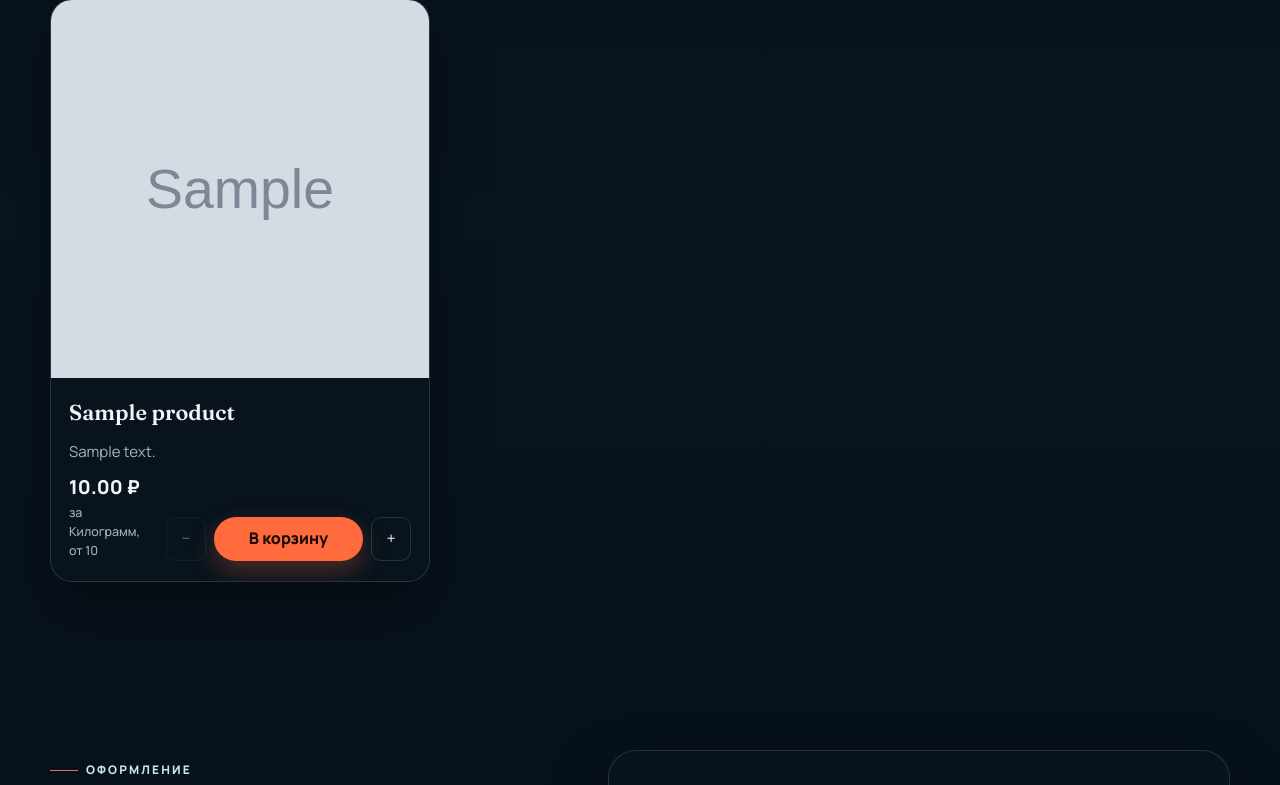
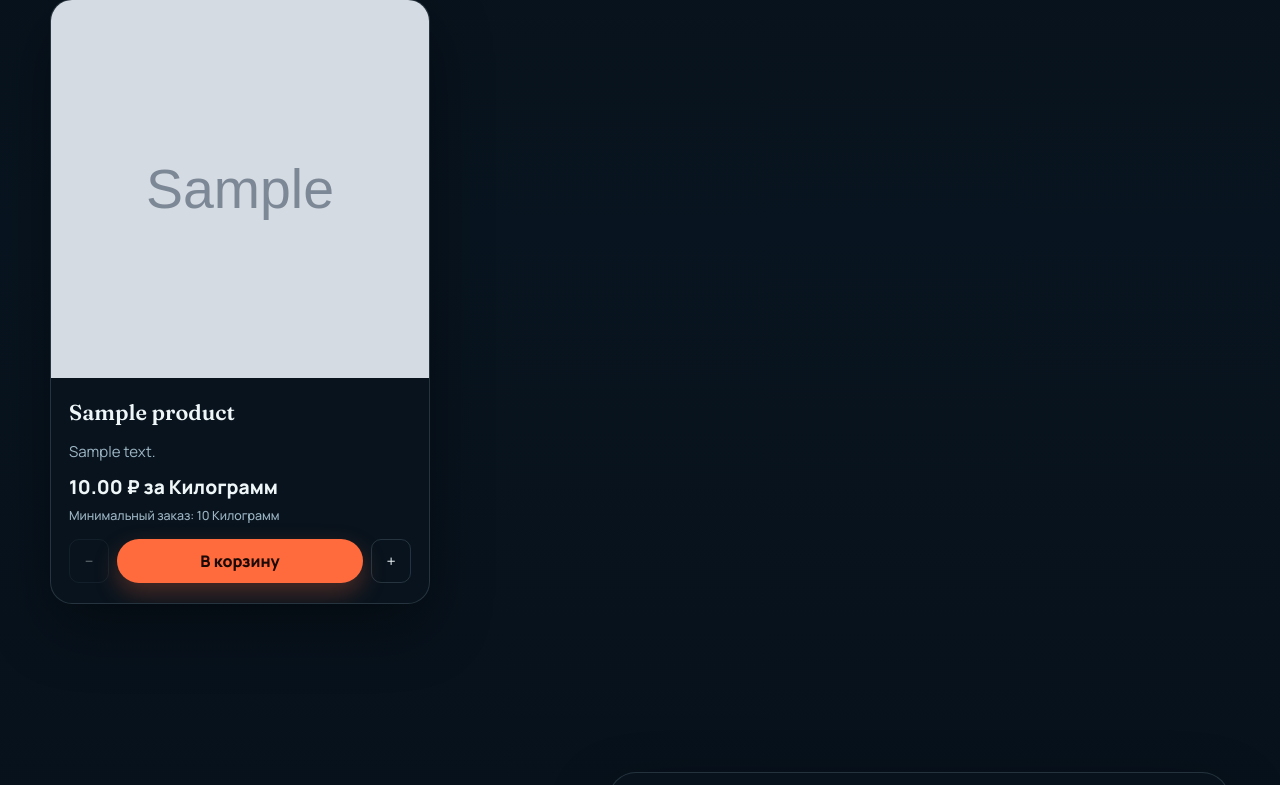
Before and after one commit to SVV-aiconsulting/e-comerce-project-zerocoder, a Django app: page / in a window 1280 px wide. Shown: the part 1371-2156 px from the top of the page. Run offline with Django 5.2, Linux system fonts and the light colour scheme; tables that the repository leaves empty hold one stand-in row (values such as "Sample post"); grey boxes marked "Sample" are stand-in pictures; data that the repository does not hold is empty; parts of the project's set-up code (start-up, migrations or seed data) failed here and were passed over.

Commit message:
Refine website product card layout

```diff
--- a/apps/intake/templates/intake/natural_order_form.html
+++ b/apps/intake/templates/intake/natural_order_form.html
@@ -69,8 +69,8 @@
           {% if product.description %}<p class="desc">{{ product.description }}</p>{% endif %}
           <div class="product-card__meta">
             <div class="price">
-              {{ product.base_price }} ₽
-              <small>за {{ product.unit_label }}, от {{ product.min_quantity|floatformat:"-3" }}</small>
+              <span class="price__main">{{ product.base_price }} ₽ за {{ product.unit_label }}</span>
+              <small>Минимальный заказ: {{ product.min_quantity|floatformat:"-3" }} {{ product.unit_label }}</small>
             </div>
             <div class="catalog-cart-controls" data-min="{{ product.min_quantity }}">
               <button type="button" class="catalog-step" data-qty-step="-" aria-label="Уменьшить количество {{ product.name }}" disabled>−</button>
--- a/frontends/website/static/website/css/storefront.css
+++ b/frontends/website/static/website/css/storefront.css
@@ -402,9 +402,9 @@ textarea {
 
 .product-card__meta {
   display: flex;
-  align-items: end;
-  justify-content: space-between;
-  gap: 12px;
+  flex-direction: column;
+  align-items: stretch;
+  gap: 14px;
 }
 
 .price {
@@ -412,8 +412,14 @@ textarea {
   font-size: 1.2rem;
 }
 
+.price__main {
+  display: block;
+  white-space: nowrap;
+}
+
 .price small {
   display: block;
+  margin-top: 3px;
   font-weight: 500;
   color: var(--mist);
   font-size: 0.78rem;
--- a/frontends/website/static/website/js/storefront.js
+++ b/frontends/website/static/website/js/storefront.js
@@ -75,8 +75,8 @@
           ${description}
           <div class="product-card__meta">
             <div class="price">
-              ${escapeHtml(product.base_price)} ₽
-              <small>за ${escapeHtml(product.unit_label)}, от ${escapeHtml(formatQuantity(product.min_quantity))}</small>
+              <span class="price__main">${escapeHtml(product.base_price)} ₽ за ${escapeHtml(product.unit_label)}</span>
+              <small>Минимальный заказ: ${escapeHtml(formatQuantity(product.min_quantity))} ${escapeHtml(product.unit_label)}</small>
             </div>
             <div class="catalog-cart-controls" data-min="${escapeHtml(product.min_quantity)}">
               <button type="button" class="catalog-step" data-qty-step="-" aria-label="Уменьшить количество ${name}" disabled>−</button>
```
Also changed, not shown: docs/PROMPT_LIBRARY.md (+21 -0 lines).
